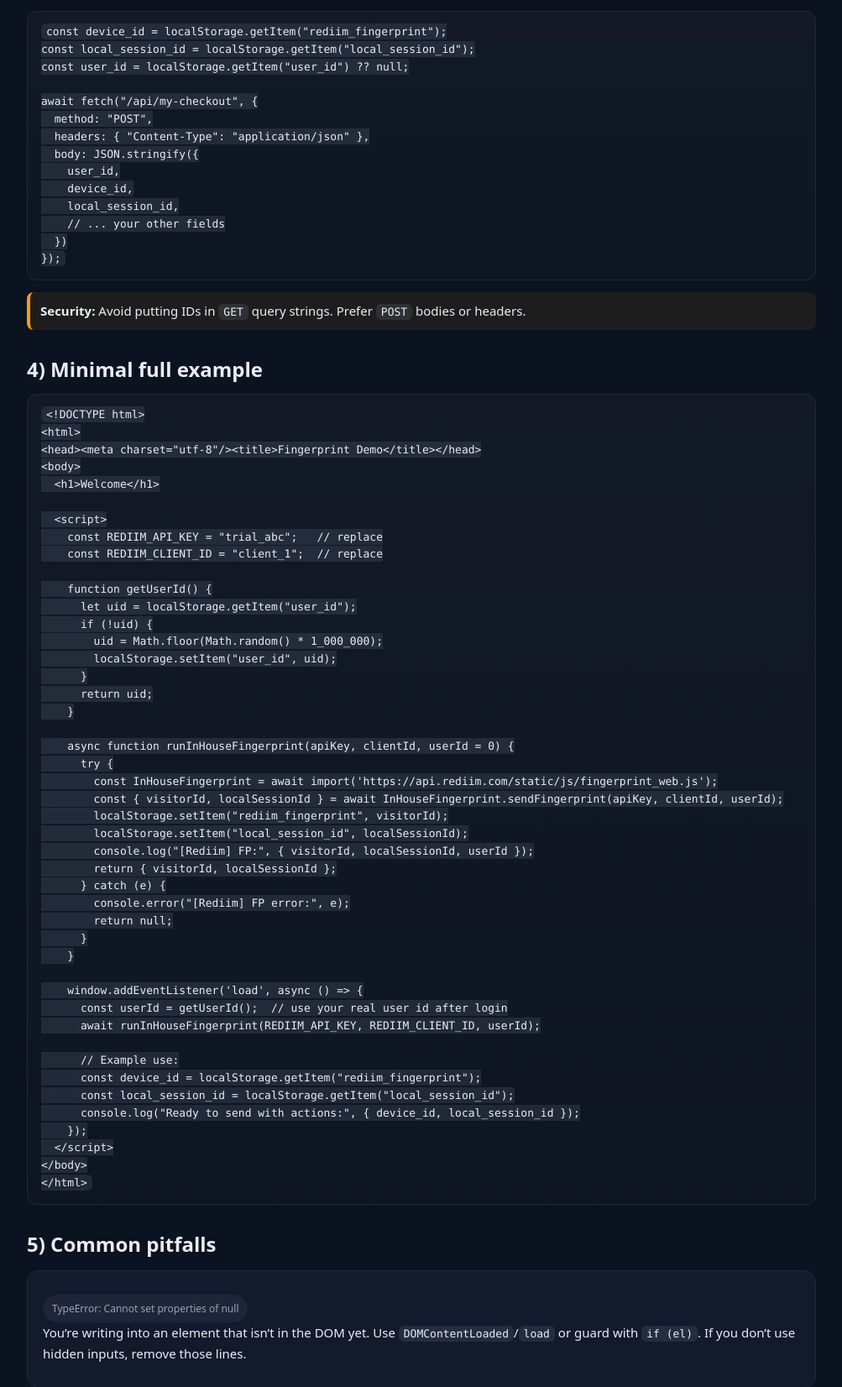
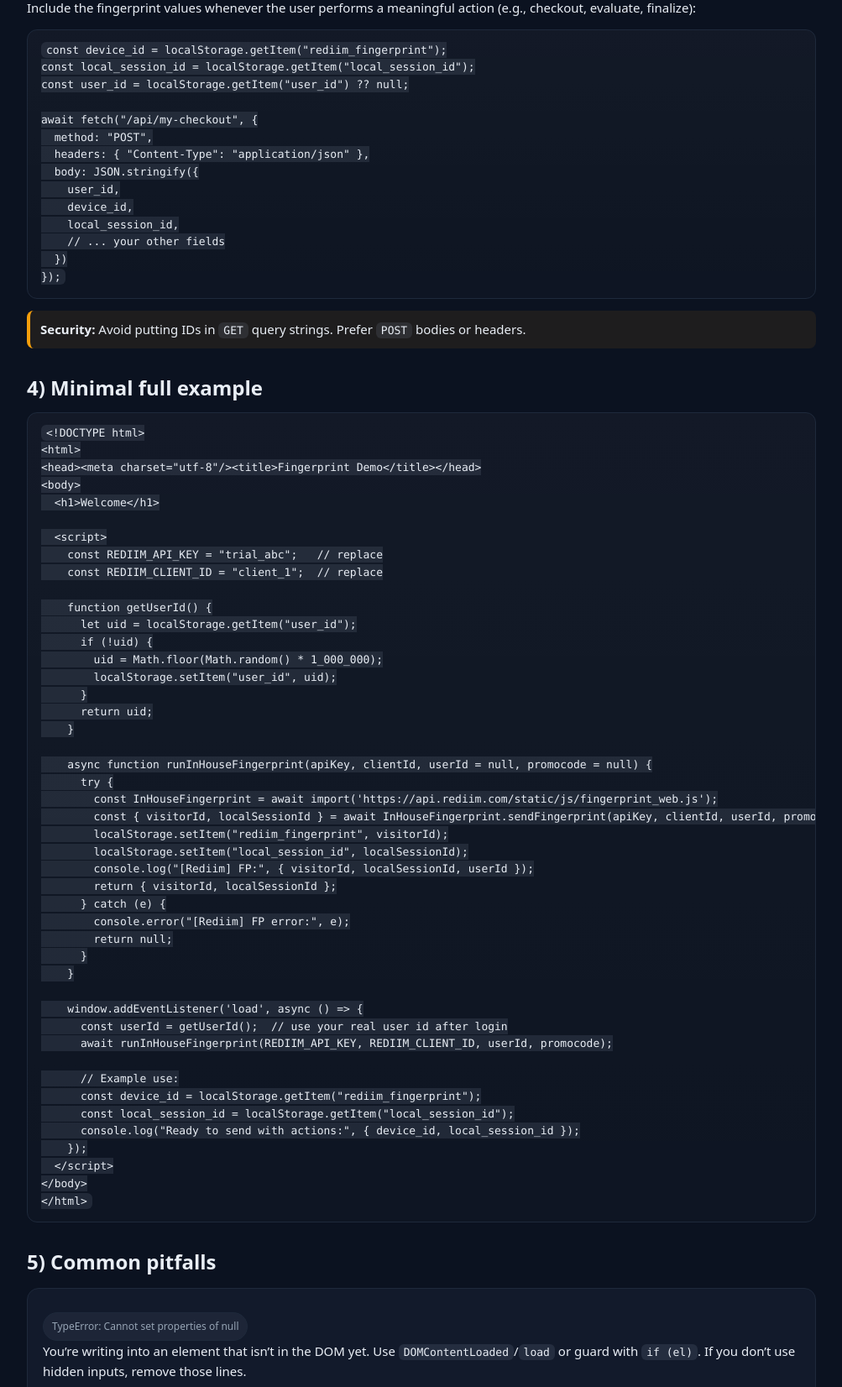
Before and after one commit to bpizzani/order-vault-api, a Flask app: template order_vault/templates/fingerprint_web_documentation.html in a window 1280 px wide. Shown: the part 2145-3797 px from the top of the page at 84% size, without its empty margins (138-1141 px from the left). Run offline with Flask 3, Linux system fonts and the light colour scheme; the template is opened without the code that fills it, so the values that code supplies are empty.

Commit message:
Update fingerprint_web_documentation.html

```diff
--- a/order_vault/templates/fingerprint_web_documentation.html
+++ b/order_vault/templates/fingerprint_web_documentation.html
@@ -98,7 +98,7 @@
             <li><strong><code>visitorId</code></strong> – a stable, per‑device identifier</li>
             <li><strong><code>localSessionId</code></strong> – a per‑tab/visit session id</li>
           </ul>
-          <p>Call it <em>right after login</em> (or on any page you want to track). Pass your own <code>user_id</code> so we can analyze duplicates across users/devices.</p>
+          <p>Call it <em>right after login</em> (or on any page you want to track). Pass your own <code>user_id</code> so we can analyze duplicates across users/devices. Also you can pass the <code>promocode</code> used or offered so we can analyze abuse across users/devices.</p>
         </div>
       </section>
 
@@ -121,10 +121,10 @@
   }
 
   // Call this on pages you want to track (commonly right after login)
-  async function runInHouseFingerprint(apiKey, clientId, userId = 0) {
+  async function runInHouseFingerprint(apiKey, clientId, userId = null, promocode = null) {
     try {
       const InHouseFingerprint = await import('https://api.rediim.com/static/js/fingerprint_web.js');
-      const { visitorId, localSessionId } = await InHouseFingerprint.sendFingerprint(apiKey, clientId, userId);
+      const { visitorId, localSessionId } = await InHouseFingerprint.sendFingerprint(apiKey, clientId, userId, promocode);
 
       // Cache for reuse across the site
       localStorage.setItem("rediim_fingerprint", visitorId);
@@ -145,7 +145,8 @@
   // Example: run on page load (post-login is ideal)
   window.addEventListener('load', async () =&gt; {
     const userId = getUserId(); // optional but recommended
-    await runInHouseFingerprint(REDIIM_API_KEY, REDIIM_CLIENT_ID, userId);
+    const promocode = getPromoCode(); // optional but recommended
+    await runInHouseFingerprint(REDIIM_API_KEY, REDIIM_CLIENT_ID, userId, promocode);
   });
 &lt;/script&gt;
 </code></pre>
@@ -218,10 +219,10 @@ await fetch("/api/my-checkout", {
       return uid;
     }
 
-    async function runInHouseFingerprint(apiKey, clientId, userId = 0) {
+    async function runInHouseFingerprint(apiKey, clientId, userId = null, promocode = null) {
       try {
         const InHouseFingerprint = await import('https://api.rediim.com/static/js/fingerprint_web.js');
-        const { visitorId, localSessionId } = await InHouseFingerprint.sendFingerprint(apiKey, clientId, userId);
+        const { visitorId, localSessionId } = await InHouseFingerprint.sendFingerprint(apiKey, clientId, userId, promocode);
         localStorage.setItem("rediim_fingerprint", visitorId);
         localStorage.setItem("local_session_id", localSessionId);
         console.log("[Rediim] FP:", { visitorId, localSessionId, userId });
@@ -234,7 +235,7 @@ await fetch("/api/my-checkout", {
 
     window.addEventListener('load', async () =&gt; {
       const userId = getUserId();  // use your real user id after login
-      await runInHouseFingerprint(REDIIM_API_KEY, REDIIM_CLIENT_ID, userId);
+      await runInHouseFingerprint(REDIIM_API_KEY, REDIIM_CLIENT_ID, userId, promocode);
 
       // Example use:
       const device_id = localStorage.getItem("rediim_fingerprint");
```
